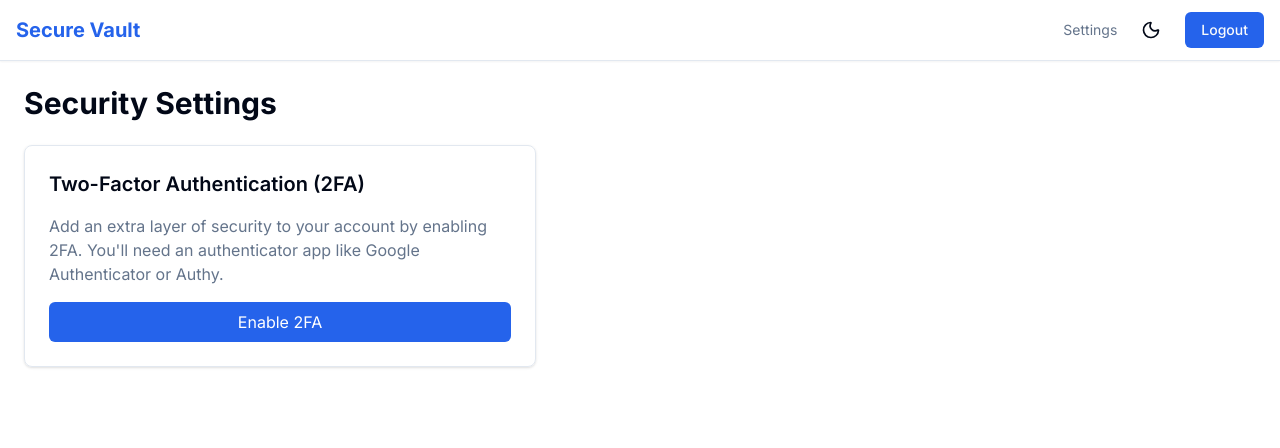
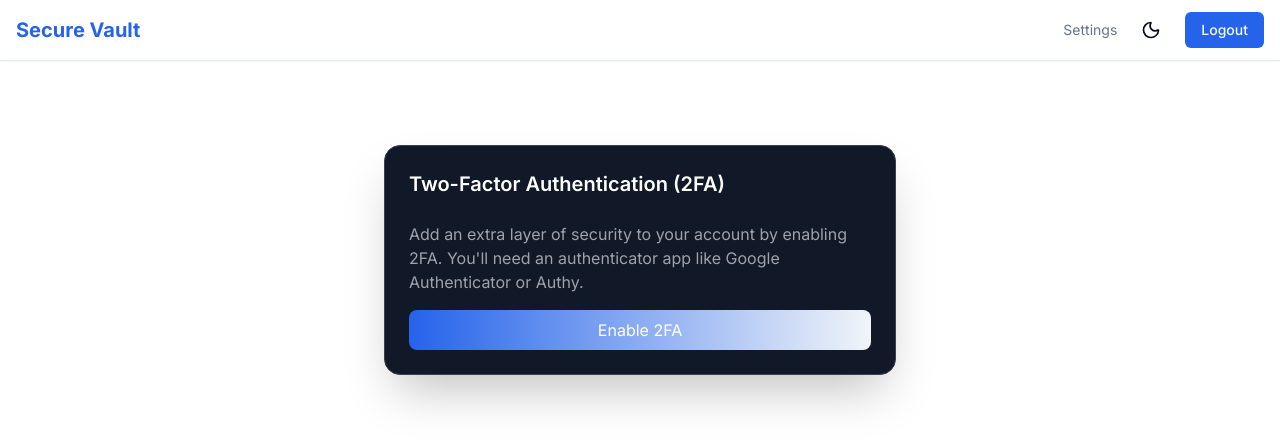
Before and after one commit to sanjaykumar200599/Password_generator, a Next.js app: page /dashboard/settings in a window 1280 px wide. Shown: the top 448 px of the page. Built offline with nearby package versions, Linux system fonts and the light colour scheme.

Commit message:
modified the UI

```diff
--- a/app/dashboard/page.tsx
+++ b/app/dashboard/page.tsx
@@ -1,5 +1,3 @@
-// app/dashboard/page.tsx
-
 'use client';
 
 import { useState, useEffect, useMemo } from 'react';
@@ -10,7 +8,6 @@ import PasswordGenerator from '@/components/PasswordGenerator';
 import VaultItemComponent from '@/components/VaultItem';
 import AddEditVaultItemModal from '@/components/AddEditVaultItemModal';
 
-// Define the structure of a decrypted vault item
 interface DecryptedVaultItem {
   _id: string;
   title: string;
@@ -21,7 +18,6 @@ interface DecryptedVaultItem {
   tags: string[];
 }
 
-// Define the structure of an encrypted vault item (as it comes from the API)
 interface EncryptedVaultItem {
   _id: string;
   title: string;
@@ -37,8 +33,6 @@ interface EncryptedVaultItem {
 
 export default function DashboardPage() {
   const { encryptionKey, isAuthenticated } = useAuth();
-
-  // Use the types when declaring state
   const [items, setItems] = useState<EncryptedVaultItem[]>([]);
   const [decryptedItems, setDecryptedItems] = useState<DecryptedVaultItem[]>([]);
   const [searchTerm, setSearchTerm] = useState('');
@@ -62,9 +56,7 @@ export default function DashboardPage() {
     }
   };
 
-  useEffect(() => {
-    fetchItems();
-  }, [isAuthenticated]);
+  useEffect(() => { fetchItems(); }, [isAuthenticated]);
 
   useEffect(() => {
     if (items.length > 0 && encryptionKey) {
@@ -84,7 +76,7 @@ export default function DashboardPage() {
           console.error("Failed to decrypt item:", item._id, e);
           return null;
         }
-      }).filter((item): item is DecryptedVaultItem => item !== null); // Type guard to filter out nulls
+      }).filter((item): item is DecryptedVaultItem => item !== null);
       setDecryptedItems(decrypted);
     } else {
       setDecryptedItems([]);
@@ -93,17 +85,16 @@ export default function DashboardPage() {
 
   const filteredItems = useMemo(() => {
     if (!searchTerm) return decryptedItems;
-    const lowercasedTerm = searchTerm.toLowerCase();
+    const lower = searchTerm.toLowerCase();
     return decryptedItems.filter(item =>
-      item.title.toLowerCase().includes(lowercasedTerm) ||
-      item.username.toLowerCase().includes(lowercasedTerm) ||
-      item.url.toLowerCase().includes(lowercasedTerm) ||
-      item.tags.some(tag => tag.toLowerCase().includes(lowercasedTerm))
+      item.title.toLowerCase().includes(lower) ||
+      item.username.toLowerCase().includes(lower) ||
+      item.url.toLowerCase().includes(lower) ||
+      item.tags.some(tag => tag.toLowerCase().includes(lower))
     );
   }, [searchTerm, decryptedItems]);
 
   const handleExport = () => {
-    // ... (rest of the code remains the same as it correctly uses the 'items' (encrypted) state)
     const dataStr = JSON.stringify({ vaultData: items }, null, 2);
     const blob = new Blob([dataStr], { type: 'application/json' });
     const url = URL.createObjectURL(blob);
@@ -117,7 +108,6 @@ export default function DashboardPage() {
   };
 
   const handleImport = async (event: React.ChangeEvent<HTMLInputElement>) => {
-    // ... (rest of the code remains the same)
     const file = event.target.files?.[0];
     if (!file) return;
     const reader = new FileReader();
@@ -126,7 +116,6 @@ export default function DashboardPage() {
         const content = e.target?.result as string;
         const { vaultData } = JSON.parse(content);
         if (!Array.isArray(vaultData)) throw new Error("Invalid file format");
-
         const res = await fetch('/api/vault/import', {
           method: 'POST',
           headers: { 'Content-Type': 'application/json' },
@@ -145,59 +134,75 @@ export default function DashboardPage() {
       }
     };
     reader.readAsText(file);
-    event.target.value = ''; // Reset file input
+    event.target.value = '';
   };
 
-  if (!isAuthenticated) {
-    return <div>Loading session...</div>;
-  }
+  if (!isAuthenticated) return <div>Loading session...</div>;
 
   return (
     <>
       <Navbar />
       <div className="container mx-auto p-4 md:p-6">
         <div className="grid grid-cols-1 lg:grid-cols-3 gap-8">
+          {/* Left Panel */}
           <div className="lg:col-span-1 space-y-6">
             <PasswordGenerator />
-            <div className="p-4 bg-card rounded-lg shadow border border-border">
-              <h3 className="text-lg font-semibold mb-3">Manage Vault</h3>
+            <div className="p-4 bg-gray-900 rounded-xl shadow-xl border border-gray-700">
+              <h3 className="text-lg font-semibold mb-3 text-white">Manage Vault</h3>
               <div className="space-y-2">
-                <button onClick={handleExport} className="w-full text-center px-4 py-2 border rounded-md hover:bg-muted">Export Encrypted Vault</button>
-                <label className="w-full text-center block px-4 py-2 border rounded-md hover:bg-muted cursor-pointer">
+                <button
+                  onClick={handleExport}
+                  className="w-full py-2 border rounded-lg text-white hover:bg-gray-800 transition-colors"
+                >
+                  Export Encrypted Vault
+                </button>
+                <label className="w-full block text-center py-2 border rounded-lg text-white hover:bg-gray-800 cursor-pointer transition-colors">
                   Import Encrypted Vault
                   <input type="file" className="hidden" accept=".json" onChange={handleImport} />
                 </label>
               </div>
             </div>
           </div>
+
+          {/* Right Panel */}
           <div className="lg:col-span-2">
             <div className="flex flex-col md:flex-row justify-between items-center mb-4 gap-4">
               <input
                 type="text"
                 placeholder="Search by title, username, url, or tag..."
-                className="p-2 border rounded-md w-full bg-input"
+                className="p-3 border rounded-lg w-full bg-gray-800 text-white placeholder-gray-400 focus:outline-none focus:ring-2 focus:ring-primary/70 transition-all"
                 onChange={(e) => setSearchTerm(e.target.value)}
               />
-              <button onClick={() => { setCurrentItem(null); setIsModalOpen(true); }} className="w-full md:w-auto bg-primary text-primary-foreground px-4 py-2 rounded-md whitespace-nowrap hover:opacity-90">
+              <button
+                onClick={() => { setCurrentItem(null); setIsModalOpen(true); }}
+                className="w-full md:w-auto bg-gradient-to-r from-primary to-secondary text-white px-4 py-2 rounded-lg hover:opacity-90 transition"
+              >
                 + Add Item
               </button>
             </div>
+
             <div className="space-y-4">
-              {isLoading ? <p>Loading vault items...</p> :
-                filteredItems.length > 0 ? (
-                  filteredItems.map(item => (
-                    <VaultItemComponent key={item._id} item={item} onEdit={() => { setCurrentItem(item); setIsModalOpen(true); }} onDelete={fetchItems} />
-                  ))
-                ) : (
-                  <div className="text-center py-10 border-2 border-dashed rounded-lg">
-                    <p className="text-muted-foreground">Your vault is empty.</p>
-                    <p className="text-sm text-muted-foreground">Click "+ Add Item" to get started.</p>
-                  </div>
-                )
-              }
+              {isLoading ? (
+                <p className="text-center text-gray-400 py-10">Loading vault items...</p>
+              ) : filteredItems.length > 0 ? (
+                filteredItems.map(item => (
+                  <VaultItemComponent
+                    key={item._id}
+                    item={item}
+                    onEdit={() => { setCurrentItem(item); setIsModalOpen(true); }}
+                    onDelete={fetchItems}
+                  />
+                ))
+              ) : (
+                <div className="text-center py-10 border-2 border-dashed rounded-xl border-gray-700">
+                  <p className="text-gray-400">Your vault is empty.</p>
+                  <p className="text-sm text-gray-500">Click "+ Add Item" to get started.</p>
+                </div>
+              )}
             </div>
           </div>
         </div>
+
         {isModalOpen && (
           <AddEditVaultItemModal
             item={currentItem}
--- a/app/dashboard/settings/page.tsx
+++ b/app/dashboard/settings/page.tsx
@@ -1,5 +1,3 @@
-// app/dashboard/settings/page.tsx
-
 'use client';
 
 import { useState } from 'react';
@@ -51,54 +49,65 @@ export default function SettingsPage() {
     <>
       <Navbar />
       <div className="container mx-auto p-4 md:p-6">
-        <h1 className="text-3xl font-bold mb-6">Security Settings</h1>
-        <div className="max-w-lg p-6 bg-card rounded-lg shadow border border-border">
-          <h2 className="text-xl font-semibold mb-4">Two-Factor Authentication (2FA)</h2>
-          {/* We assume if the page is loaded, 2FA is not yet enabled.
-              A real app would fetch user status to show "Disable 2FA" button instead. */}
+        <h1 className="text-3xl font-bold mb-6 text-white">Security Settings</h1>
+
+        <div className="max-w-lg mx-auto p-6 bg-gray-900 rounded-2xl shadow-2xl border border-gray-700 space-y-6">
+          <h2 className="text-xl font-semibold text-white">Two-Factor Authentication (2FA)</h2>
 
           {step === 1 && (
-            <div>
-              <p className="text-muted-foreground mb-4">Add an extra layer of security to your account by enabling 2FA. You'll need an authenticator app like Google Authenticator or Authy.</p>
-              <button onClick={handleSetup} className="w-full p-2 text-white bg-primary rounded-md">
+            <div className="space-y-4">
+              <p className="text-gray-400">
+                Add an extra layer of security to your account by enabling 2FA.
+                You'll need an authenticator app like Google Authenticator or Authy.
+              </p>
+              <button
+                onClick={handleSetup}
+                className="w-full py-2 text-white bg-gradient-to-r from-primary to-secondary rounded-lg hover:opacity-90 transition"
+              >
                 Enable 2FA
               </button>
+              {message && <p className="text-red-500">{message}</p>}
             </div>
           )}
 
           {step === 2 && (
-            <div className="space-y-4">
+            <div className="space-y-6">
               <div>
-                <h3 className="font-semibold">Step 1: Scan QR Code</h3>
-                <p className="text-sm text-muted-foreground">Use your authenticator app to scan the image below.</p>
-                <div className="p-4 my-2 bg-white rounded-md inline-block">
+                <h3 className="font-semibold text-white">Step 1: Scan QR Code</h3>
+                <p className="text-sm text-gray-400">Use your authenticator app to scan the image below.</p>
+                <div className="p-4 my-2 bg-white rounded-lg inline-block shadow">
                   <img src={qrCode} alt="2FA QR Code" />
                 </div>
               </div>
-              <form onSubmit={handleVerify}>
-                <h3 className="font-semibold">Step 2: Verify Code</h3>
-                <p className="text-sm text-muted-foreground">Enter the 6-digit code from your authenticator app.</p>
+
+              <form onSubmit={handleVerify} className="space-y-4">
+                <h3 className="font-semibold text-white">Step 2: Verify Code</h3>
+                <p className="text-sm text-gray-400">Enter the 6-digit code from your authenticator app.</p>
                 <input
                   type="text"
                   value={token}
                   onChange={(e) => setToken(e.target.value)}
-                  className="p-2 border rounded w-full my-2 bg-input"
                   placeholder="123456"
                   maxLength={6}
                   required
+                  className="w-full p-3 rounded-lg bg-gray-800 border border-gray-700 text-white placeholder-gray-500 focus:outline-none focus:ring-2 focus:ring-primary/70 transition"
                 />
-                <button type="submit" className="w-full p-2 text-white bg-green-600 rounded-md">Verify & Enable</button>
+                <button
+                  type="submit"
+                  className="w-full py-2 text-white bg-green-600 rounded-lg hover:opacity-90 transition"
+                >
+                  Verify & Enable
+                </button>
+                {message && <p className="text-red-500">{message}</p>}
               </form>
             </div>
           )}
 
           {step === 3 && (
-            <div className="text-green-600 font-semibold p-4 bg-green-500/10 rounded-md">
+            <div className="p-4 bg-green-500/10 text-green-600 font-semibold rounded-lg text-center">
               {message}
             </div>
           )}
-
-          {message && step !== 3 && <p className="text-red-500 mt-4">{message}</p>}
         </div>
       </div>
     </>
```
